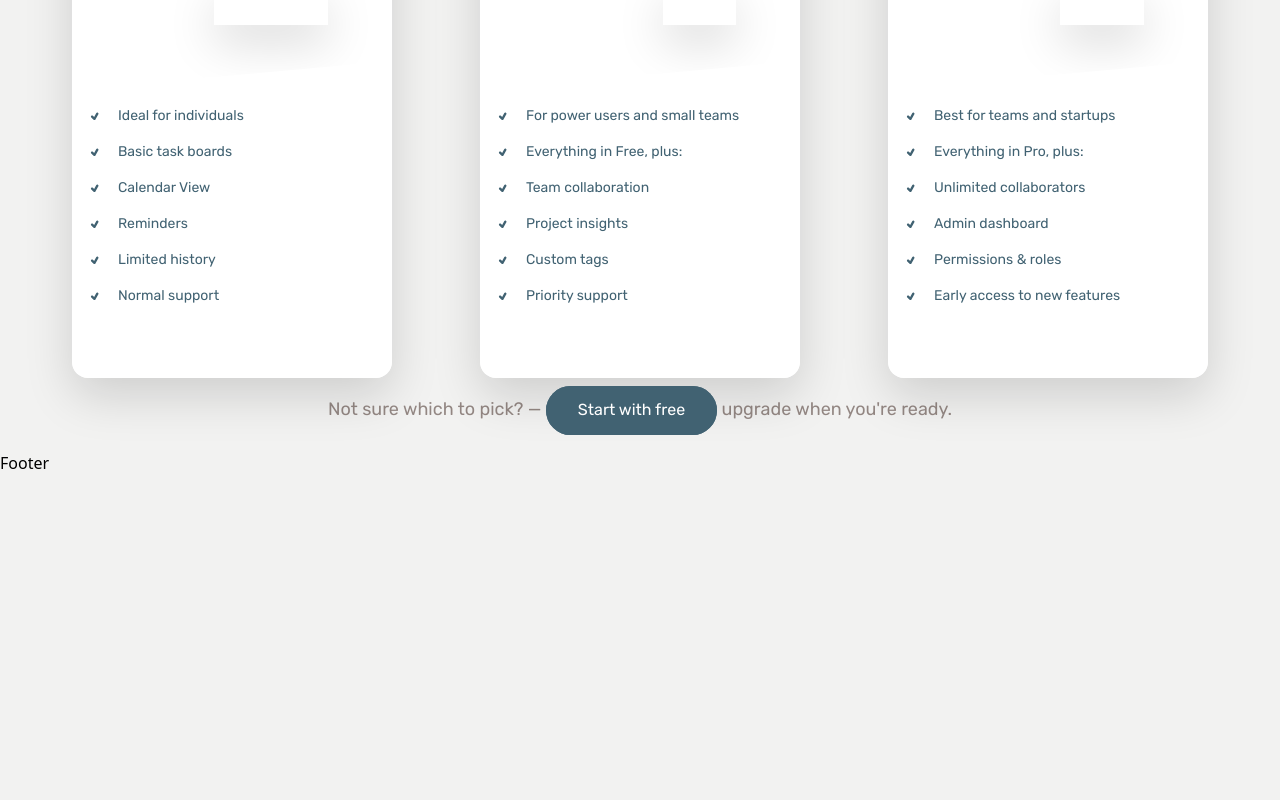
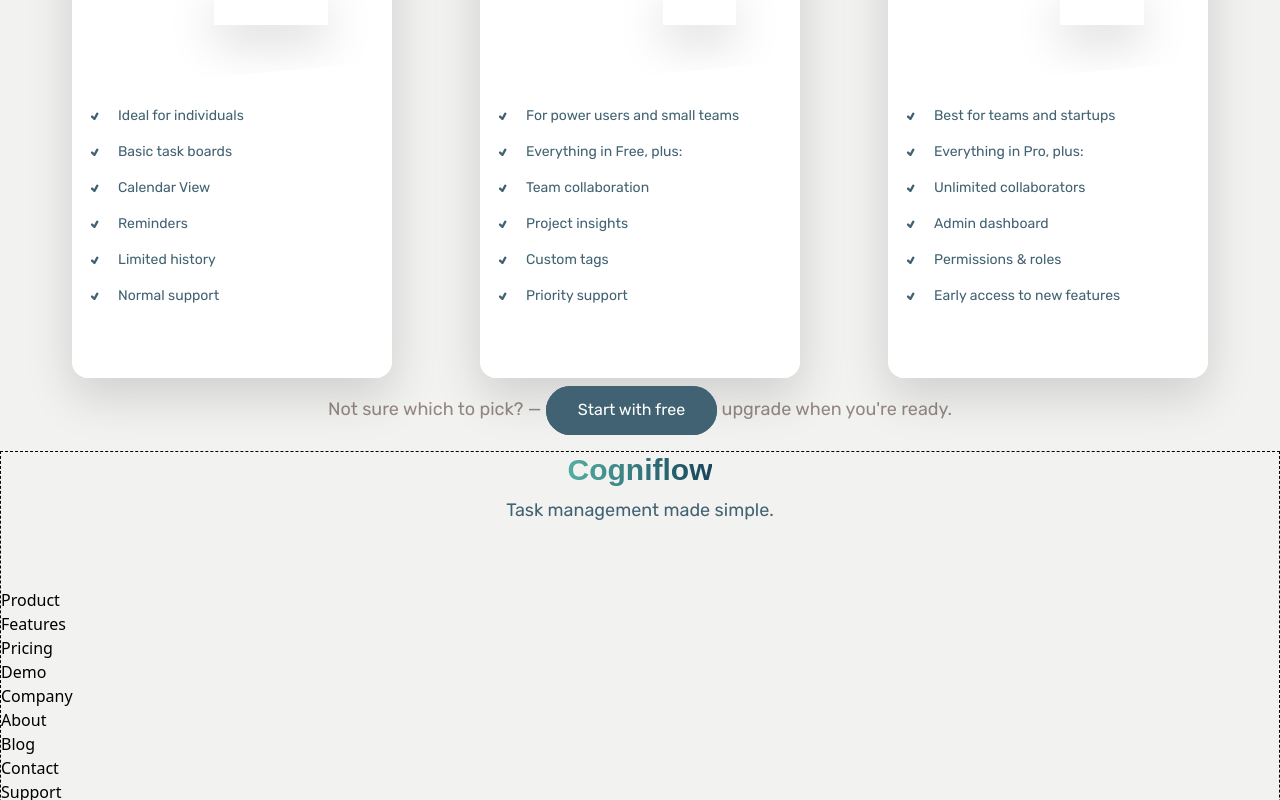
Before and after one commit to arunav999/CogniFlow-frontend, a React (Vite) app: page / in a window 1280 px wide. Shown: the part 2000-2800 px from the top of the page. Before the commit the page ends 2475 px from the top, so only its background shows below. Built offline with nearby package versions, Linux system fonts and the light colour scheme; a web font is replaced by a local one.

Commit message:
footer section structure complete

```diff
--- a/src/components/Layout/Footer/Footer.jsx
+++ b/src/components/Layout/Footer/Footer.jsx
@@ -1,7 +1,86 @@
 const Footer = () => {
   return (
     <>
-      <footer className="">Footer</footer>
+      <footer className="border border-dashed">
+        {/* HEADING */}
+        <div className="text-center mb-16">
+          <h2 className="heading">
+            <span className="logo logo-gradient">Cogniflow</span>
+          </h2>
+          <h4 className="sub-heading text-light-text-secondary">
+            Task management made simple.
+          </h4>
+        </div>
+
+        {/* QUICK-LINKS-CARD */}
+        <div className="">
+          {/* PRODUCT */}
+          <div className="">
+            {/* head*/}
+            <div className="">
+              <h2>Product</h2>
+            </div>
+
+            {/* list */}
+            <div className="">
+              <ul>
+                <li>Features</li>
+                <li>Pricing</li>
+                <li>Demo</li>
+              </ul>
+            </div>
+          </div>
+
+          {/* COMPANY */}
+          <div className="">
+            {/* head */}
+            <div className="">
+              <h2>Company</h2>
+            </div>
+
+            {/* list */}
+            <div className="">
+              <ul>
+                <li>About</li>
+                <li>Blog</li>
+                <li>Contact</li>
+              </ul>
+            </div>
+          </div>
+
+          {/* SUPPORT */}
+          <div className="">
+            {/* head */}
+            <div className="">
+              <h2>Support</h2>
+            </div>
+
+            {/* list */}
+            <div className="">
+              <ul>
+                <li>FAQs</li>
+                <li>Help Center</li>
+                <li>Report Issue</li>
+              </ul>
+            </div>
+          </div>
+        </div>
+
+        {/* COPYRIGHT */}
+        <div className="">
+          <p>
+            &copy; <span className="logo">Cogniflow</span>.All rights reserved.
+          </p>
+
+          <p>
+            Built by{" "}
+            <a href="https://arunavsingh.netlify.app/" target="blank">
+              Arunav Singh
+            </a>{" "}
+            with 💙 using the MERN Stack.
+          </p>
+        </div>
+      </footer>
     </>
   );
 };
```
